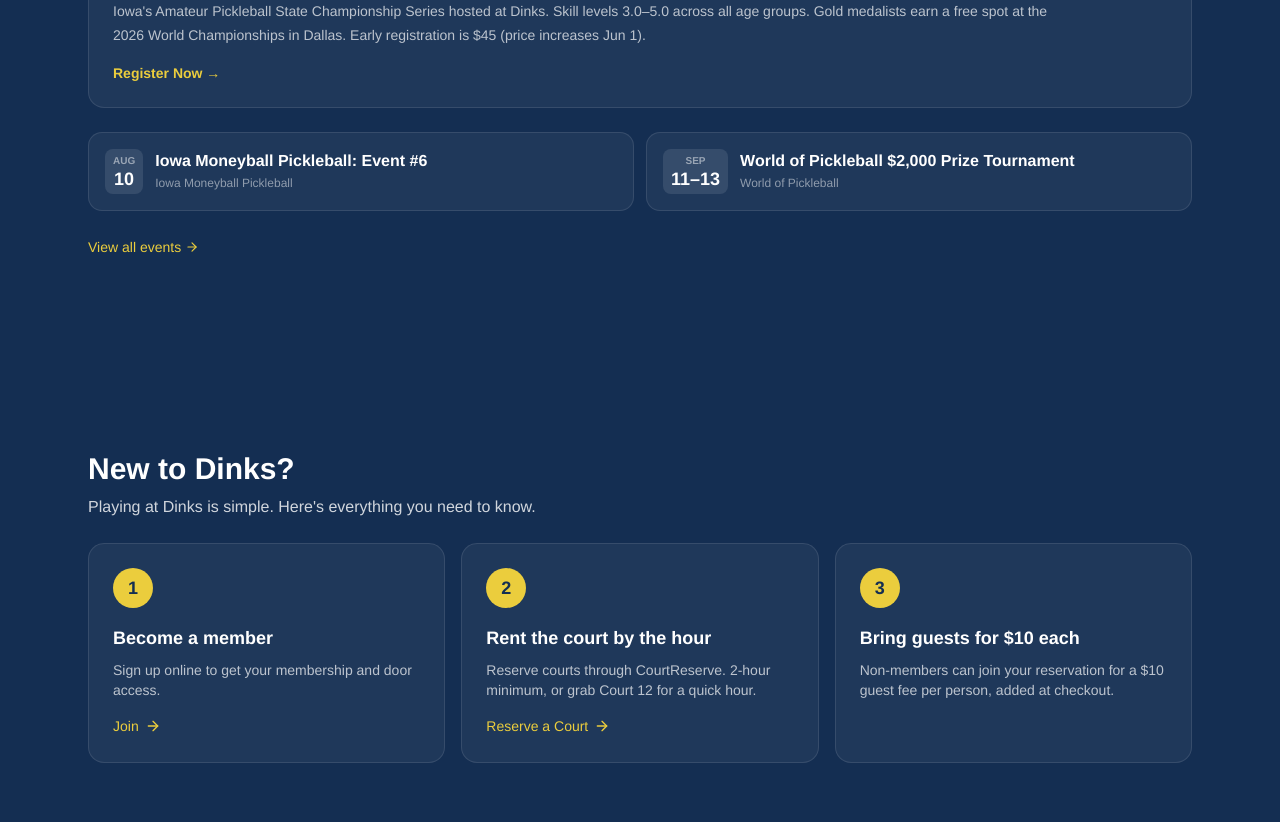
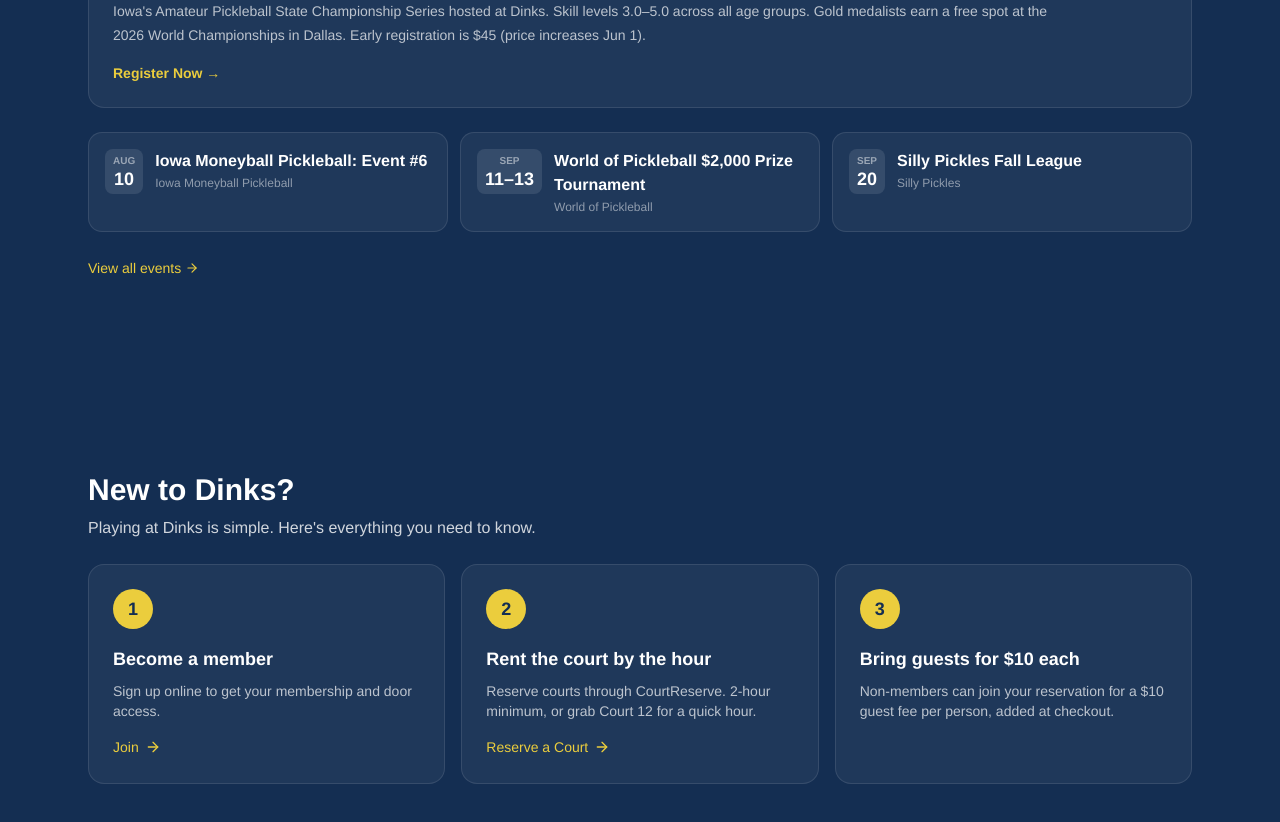
Before and after one commit to jared-christensen/dinks, a Next.js app: page / in a window 1280 px wide. Shown: the part 980-1802 px from the top of the page. Built offline with nearby package versions, Linux system fonts and the light colour scheme.

Commit message:
feat: add Silly Pickles Fall League event to constants

```diff
--- a/constants/events.ts
+++ b/constants/events.ts
@@ -126,6 +126,18 @@
       "https://pickleballtournaments.com/tournaments/world-of-pickleball-des-moines-2-000-2",
   },
   {
+    title: "Silly Pickles Fall League",
+    organizer: "Silly Pickles",
+    type: "league",
+    date: "2026-09-20",
+    dateLabel: "Sep",
+    dateValue: "20",
+    description:
+      "Looking for a fun, social pickleball league to meet new players? Silly Pickles has you covered and Fall league sign-up is LIVE! Sign up as an individual; each week you will have different partners at your skill level. Open to non-members—Sundays 3–5 PM, 9/20–11/8. Secure your spot now, this will sell out!",
+    ctaLabel: "Register",
+    ctaUrl: "https://sillypickles.com/dinks-desmoines",
+  },
+  {
     title: "Des Moines Team Classic Charity Tournament",
     organizer: "Des Moines Team Classic",
     type: "tournament",
```
